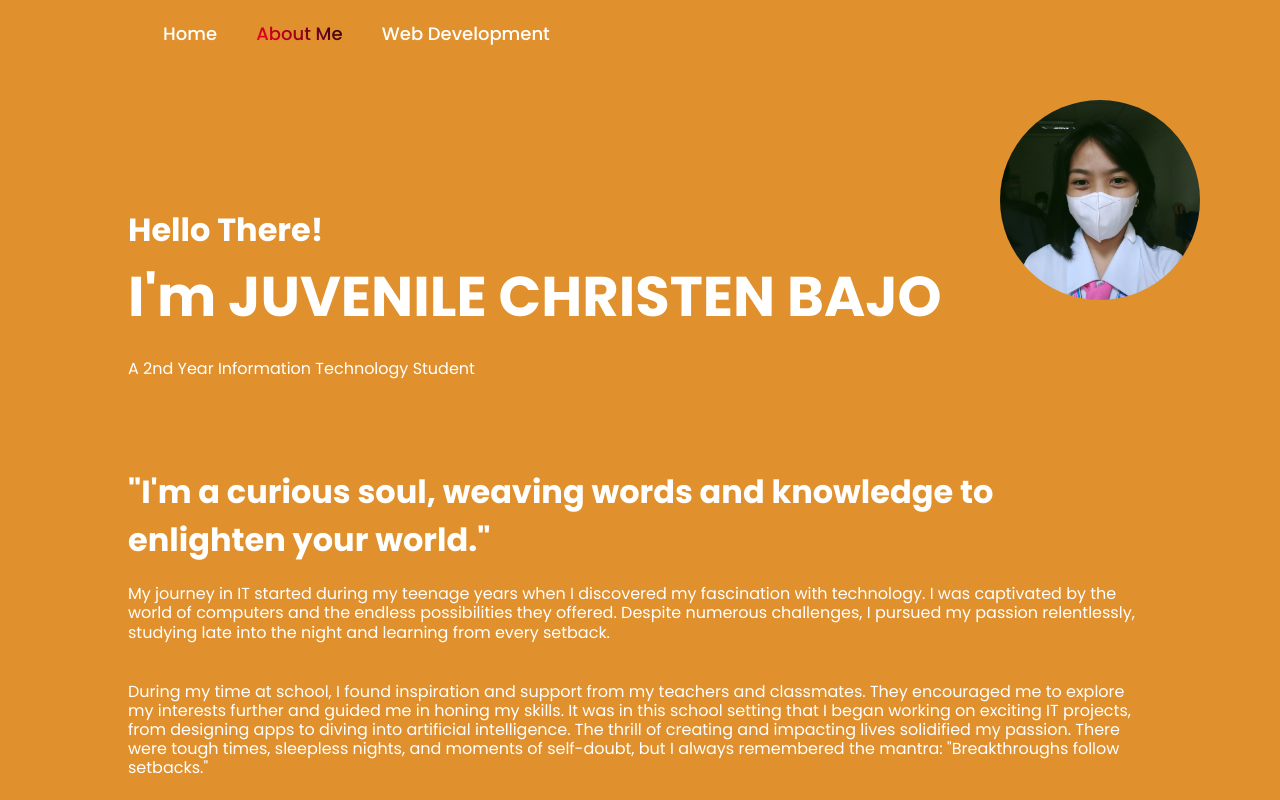
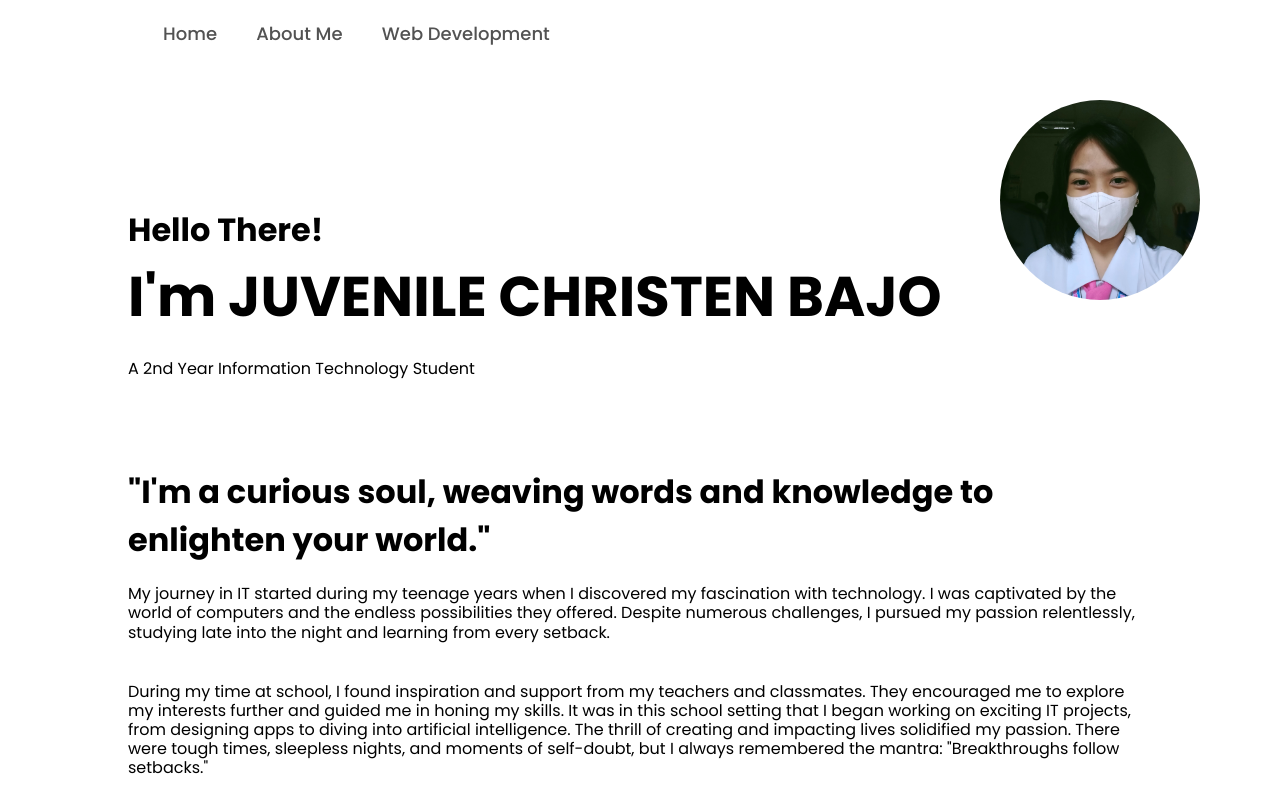
Before and after one commit to Christevuj/christevuj.github.io, a plain HTML site: page pages/about/about_me/index.html in a window 1280 px wide. Shown: the top 800 px of the page. Drawn offline with Linux system fonts and the light colour scheme.

Commit message:
Update style.css

```diff
--- a/pages/about/about_me/style.css
+++ b/pages/about/about_me/style.css
@@ -8,8 +8,8 @@
 }
 
 body{
-  background: #e0902d;
-  color: #fff;
+  background: #ffffff;
+  color: #000000;
 }
 .profile-container {
   position: relative;
@@ -49,17 +49,18 @@ body{
 
 .navbar a{
   font-size: 18px;
-  color: #fff;
+  color: #525252;
   text-decoration: none;
   font-weight: 500;
   margin-left: 35px;
-}
+}}
 
 .navbar a.active,
 .navbar a:hover {
-  background: linear-gradient(45deg, rgb(255, 0, 38), rgb(31, 2, 21));
+  background: linear-gradient(45deg, rgba(255, 204, 0, 0.919), rgb(244, 169, 6));
   -webkit-text-fill-color: transparent;
   -webkit-background-clip: text;
+  font-weight: bold;
 
  }
 
```
